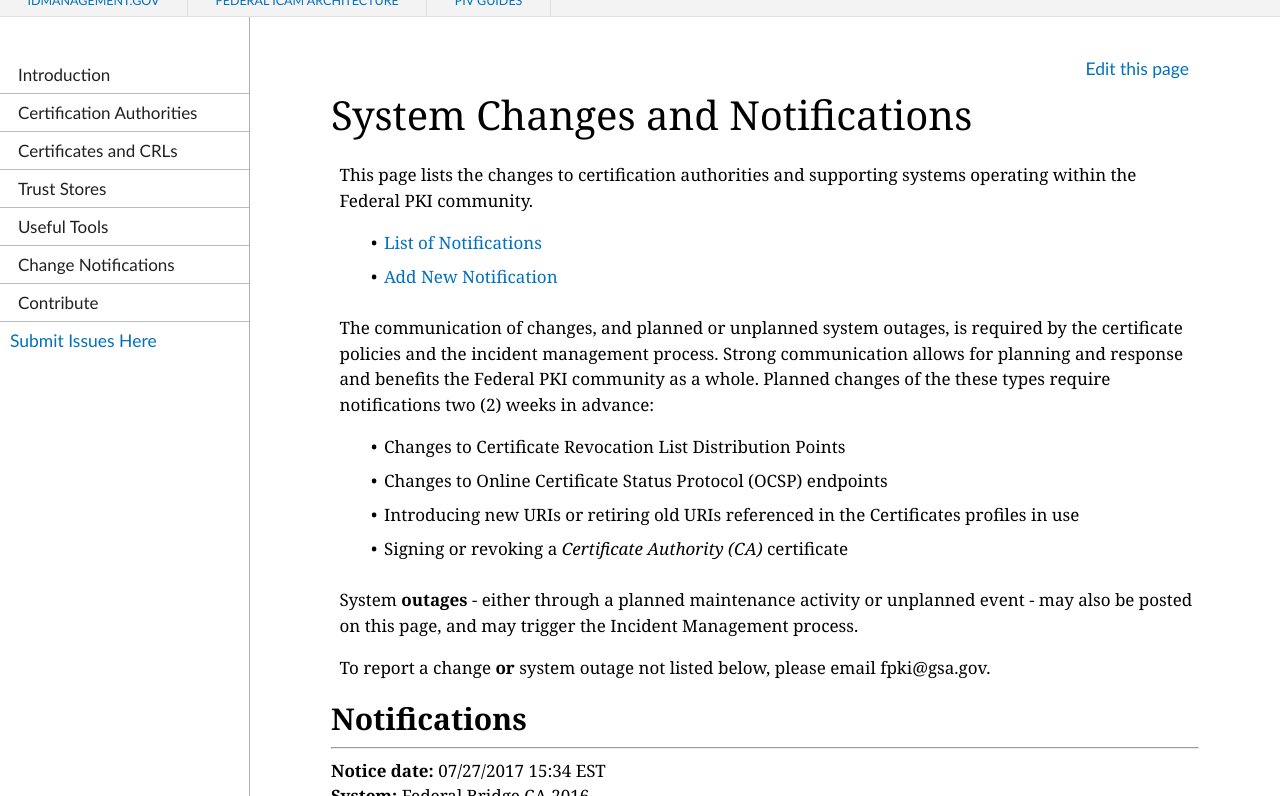
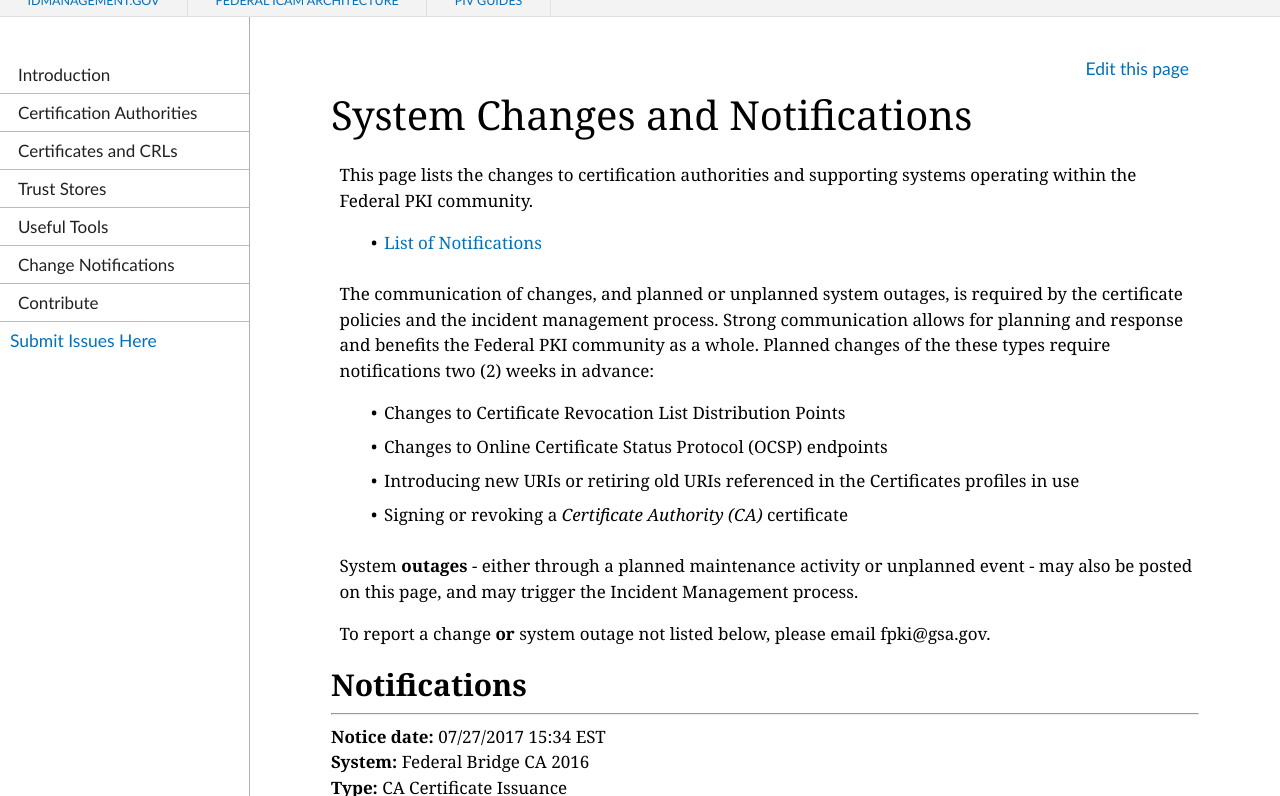
Before and after one commit to GSA/fpki-guides, a Jekyll site: the page built from pages/notifications.md, in a window 1280 px wide and 900 px high, cut to the strip 104-900 px from the top of the window. Built offline with Jekyll 4.4.1, drawn with Linux system fonts in a browser that asks for light colours; nearby versions of some CDN libraries.

Commit message:
Update notifications.md

```diff
--- a/pages/notifications.md
+++ b/pages/notifications.md
@@ -6,7 +6,7 @@
 This page lists the changes to certification authorities and supporting systems operating within the Federal PKI community.
 
 - [List of Notifications](#notifications)
-- [Add New Notification](http://github.com/GSA/fpki-guides/issues/new?title=System%20Notification%20for%3A%20%3CYour%20Organization%3E&amp;body=%23%23%23%23%20Notice%20Date:%0A%3CEnter%20Notice%20Date%20Here%3E%0A%0A%23%23%23%23%20System:%0A%3CEnter%20System%20Name%20Here%3E&amp;labels[]=System%20Notification)
+<!-- - [Add New Notification](http://github.com/GSA/fpki-guides/issues/new?title=System%20Notification%20for%3A%20%3CYour%20Organization%3E&amp;body=%23%23%23%23%20Notice%20Date:%0A%3CEnter%20Notice%20Date%20Here%3E%0A%0A%23%23%23%23%20System:%0A%3CEnter%20System%20Name%20Here%3E&amp;labels[]=System%20Notification) -->
 
 The communication of changes, and planned or unplanned system outages, is required by the certificate policies and the incident management process.  Strong communication allows for planning and response and benefits the Federal PKI community as a whole.  Planned changes of the these types require notifications two (2) weeks in advance:
 
```
